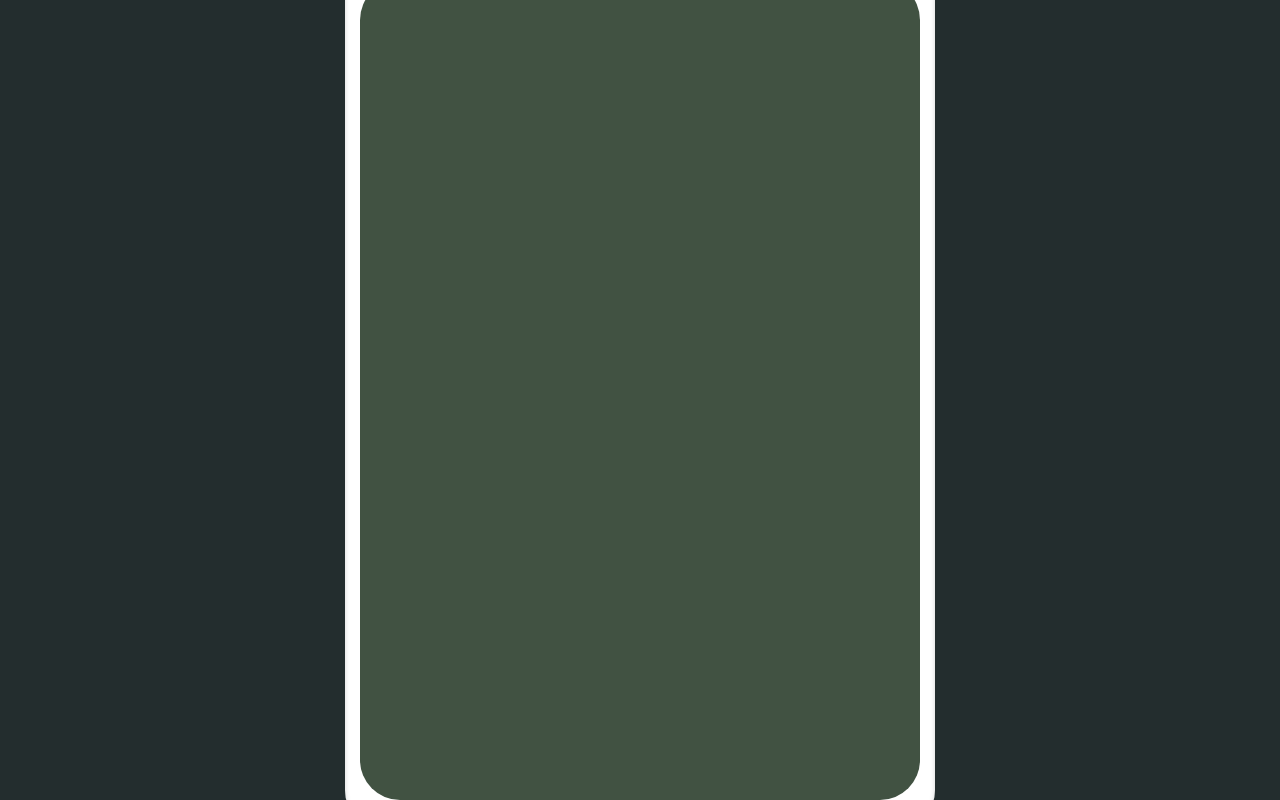
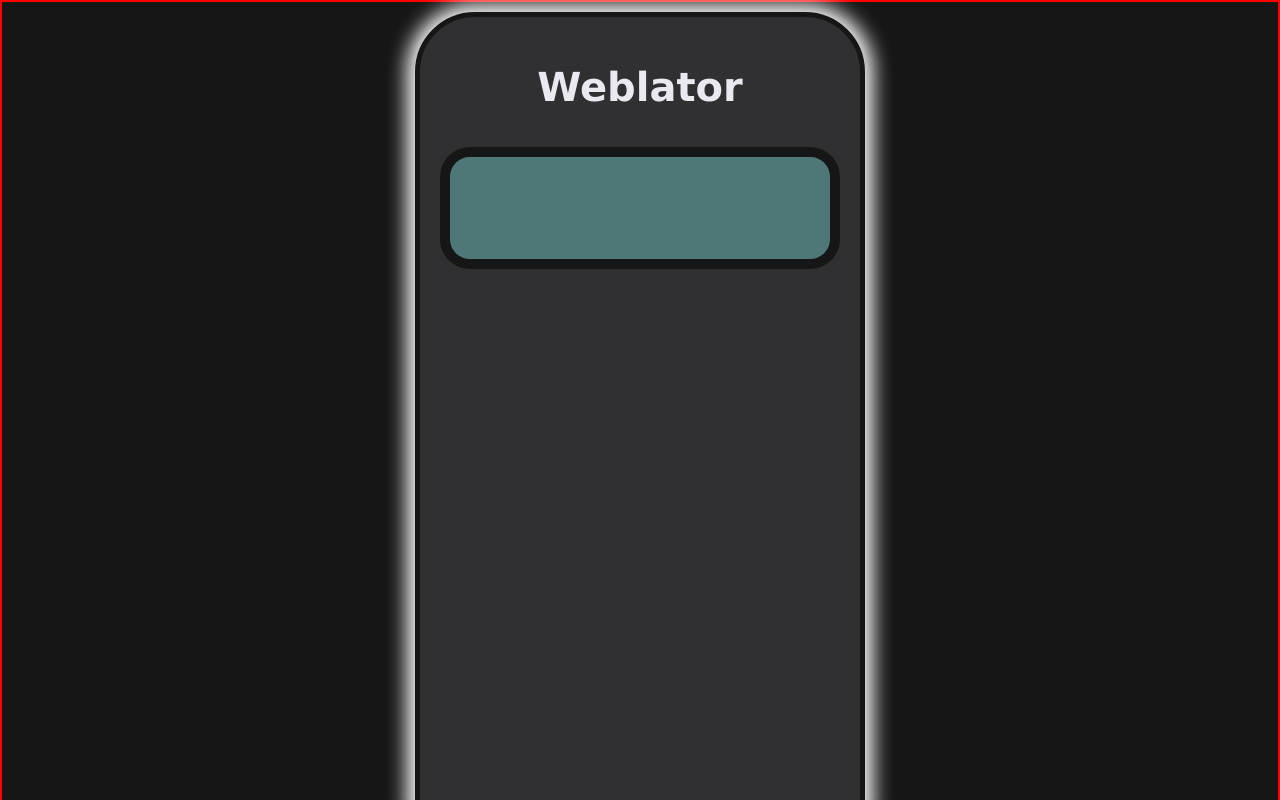
Before and after one commit to Vitcco/Calculator, a plain HTML site: page Main/index.html in a window 1280 px wide. Shown: the top 800 px of the page. Drawn offline with Linux system fonts and the light colour scheme.

Commit message:
stylinggg

```diff
--- a/Main/index.html
+++ b/Main/index.html
@@ -8,8 +8,9 @@
   </head>
   <body>
     <div>
-    <div class="Calculador">
-      <div CLASS="display-container">
+    <div class="calculator">
+      <h1 class="name">Weblator</h1>
+      <div class="display-container">
       <input type="text" class="display" disabled>
       </div>
       </div class="buttons">
--- a/Main/style.css
+++ b/Main/style.css
@@ -1,53 +1,56 @@
 /* centralizing page body */
 
-html,
 body {
   height: 100vh;
   margin: 0;
+  padding: 10px;
   display: flex;
   justify-content: center;
-  align-items: center;
-  background-color: #232d2e;
+  background-color: #161616;
+  border: 2px solid red;
+}
+
+.name {
+  text-align: center;
+  font-size: 2.5rem;
+  font-family: Verdana, Geneva, Tahoma, sans-serif;
+  font-weight: bold;
+  color: #e9eaef;
+}
+
+.display {
+  display: flex;
+  margin-top: 10px;
+  width: 390px;
+  height: 100px;
+  text-align: right;
+  font-size: 1.5rem;
+  border: solid 10px #161616;
+  border-radius: 30px;
+  background: #4e7877;
+  color: #4e7877;
+}
+
+.display-container {
+  display: flex;
+  justify-content: center;
 }
 
 /* calculator container */
 
 .calculator {
-  background: white;
+  width: 400px;
+  height: 800px;
+  background: #303032;
+  border-radius: 60px;
   padding: 20px;
-  border-radius: 15px;
-  box-shadow: 0 5px 15px rgba(0, 0, 0, 0.5);
-  width: 300px;
-  height: 500px;
+  box-shadow: 0px 0px 20px 8px #ffffff;
+  border: 5px solid #161616;
 }
 
-.display {
-  width: 100%;
-  height: 800px;
-  margin-top: 15px;
-  margin-bottom: 15px;
-  text-align: right;
-  padding: 10px;
-  font-size: 1.5rem;
-  border: none;
-  border-radius: 40px;
-  background: #415242;
-  color: #fff;
+.btn {
+  display: flex;
+  flex-wrap: wrap;
+  gap: 10px;
+  justify-content: center;
 }
-
-.display-container {
-  background: white;
-  display: flex;
-  justify-content: center;
-  padding: 15px;
-  border-radius: 40px;
-  margin-top: 20px;
-  margin-bottom: 20px;
-  box-shadow: inset 0 2px 5px lightgrey;
-}
-
-.buttons {
-  display: grid;
-  grid-template-columns: repeat(4, 1fr);
-  gap: 10px;
-}
```
